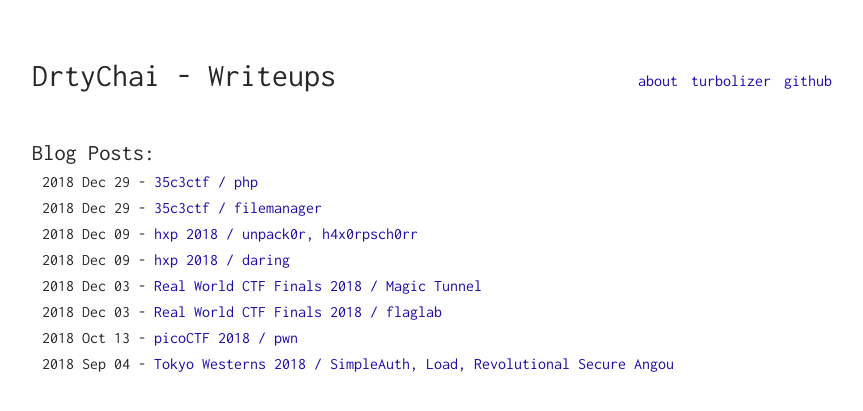
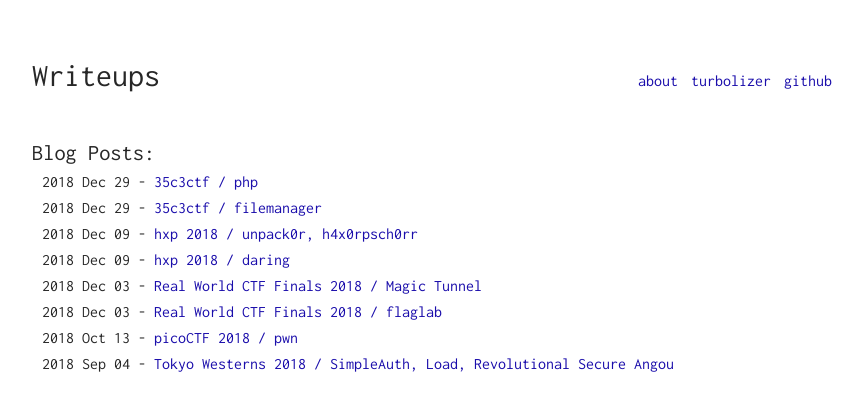
Before and after one commit to drtychai/drtychai.github.io, a Jekyll site: the page built from index.html, in a window 1280 px wide. Shown: the top 411 px of the page, without its empty margins (208-1071 px from the left). Built offline with Jekyll 4.4.1, drawn with Linux system fonts in a browser that asks for light colours.

Commit message:
updated title

```diff
--- a/_config.yml
+++ b/_config.yml
@@ -3,8 +3,8 @@ permalink: /blog/:categories/:title
 
 
 # My variables
-name: DrtyChai - Writeups
-description: drtychai's personal blog - security, CTFs, and tools
+name: Writeups
+description: drtychai's personal blog - security research, CTFs, and tools
 google_verification: null
 
 
```
